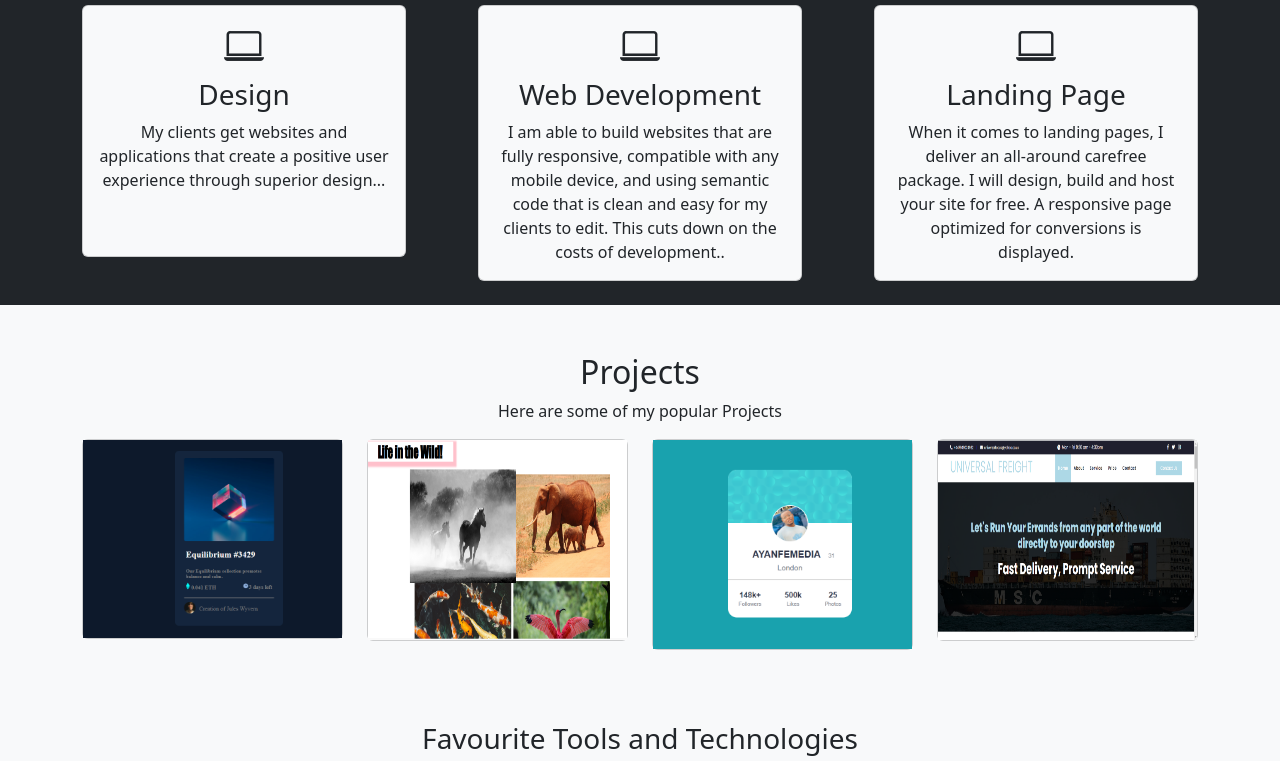
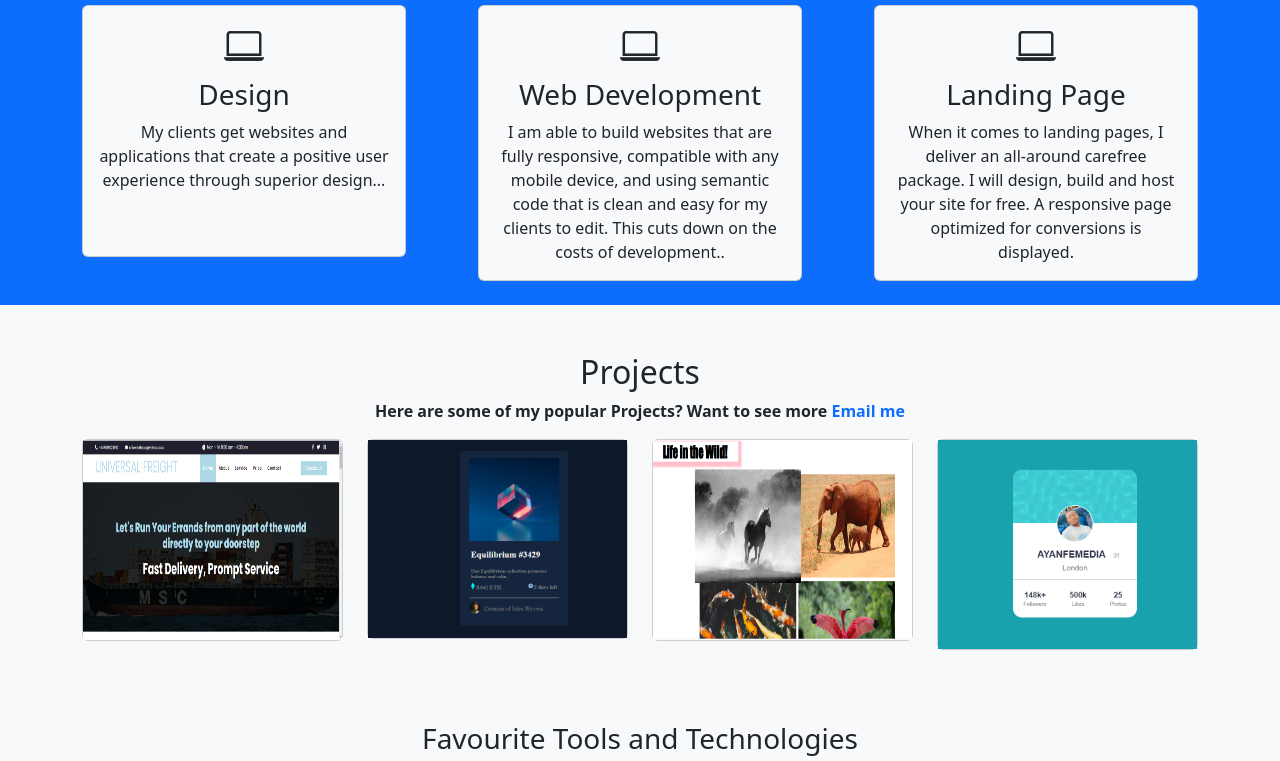
Before and after one commit to Hadelexyz99/My-Portfolio, a plain HTML site: page index.html in a window 1280 px wide. Shown: the part 672-1433 px from the top of the page. Drawn offline with nearby package versions, Linux system fonts and the light colour scheme.

Commit message:
Add files via upload

```diff
--- a/index.html
+++ b/index.html
@@ -59,7 +59,7 @@
     </section>
 
     <!-- Service  -->
-    <section class="bg-dark text-light p-5 text-center py-4" id="Service">
+    <section class="bg-primary text-light p-5 text-center py-4" id="Service">
         <div class="container ">
             <h2 class="py-5"> What I do</h2>
             <div class="row gap-5">
@@ -112,8 +112,18 @@
     <section class="bg-light text-dark p-5 text-center" id="Projects">
         <div class="container">
             <h2>Projects</h2>
-            <p>Here are some of my popular Projects</p>
+            <p class="fw-bold">Here are some of my popular Projects? Want to see more
+                <a class="text-decoration-none" href="mailto:usmanleye@gmail.com">Email me</a>
+            </p>
             <div class="row g-4">
+                <div class="col-md-6 col-lg-3">
+                    <a href="https://universalfreight.netlify.app/">
+                        <div class="card bg-light">
+                            <div class="card-img hover-zoom"><img src="img/universal.png" style="height: 200px; width:fit-content" class="w-100" alt=""></div>
+                        </div>
+
+                    </a>
+                </div>
                 <div class="col-md-6 col-lg-3">
                     <a href="#">
                         <div class="card bg-light">
@@ -138,14 +148,7 @@
 
                     </a>
                 </div>
-                <div class="col-md-6 col-lg-3">
-                    <a href="https://universalfreight.netlify.app/">
-                        <div class="card bg-light">
-                            <div class="card-img"><img src="img/universal.png" style="height: 200px; width:fit-content" class="w-100" alt=""></div>
-                        </div>
 
-                    </a>
-                </div>
             </div>
         </div>
     </section>
```
